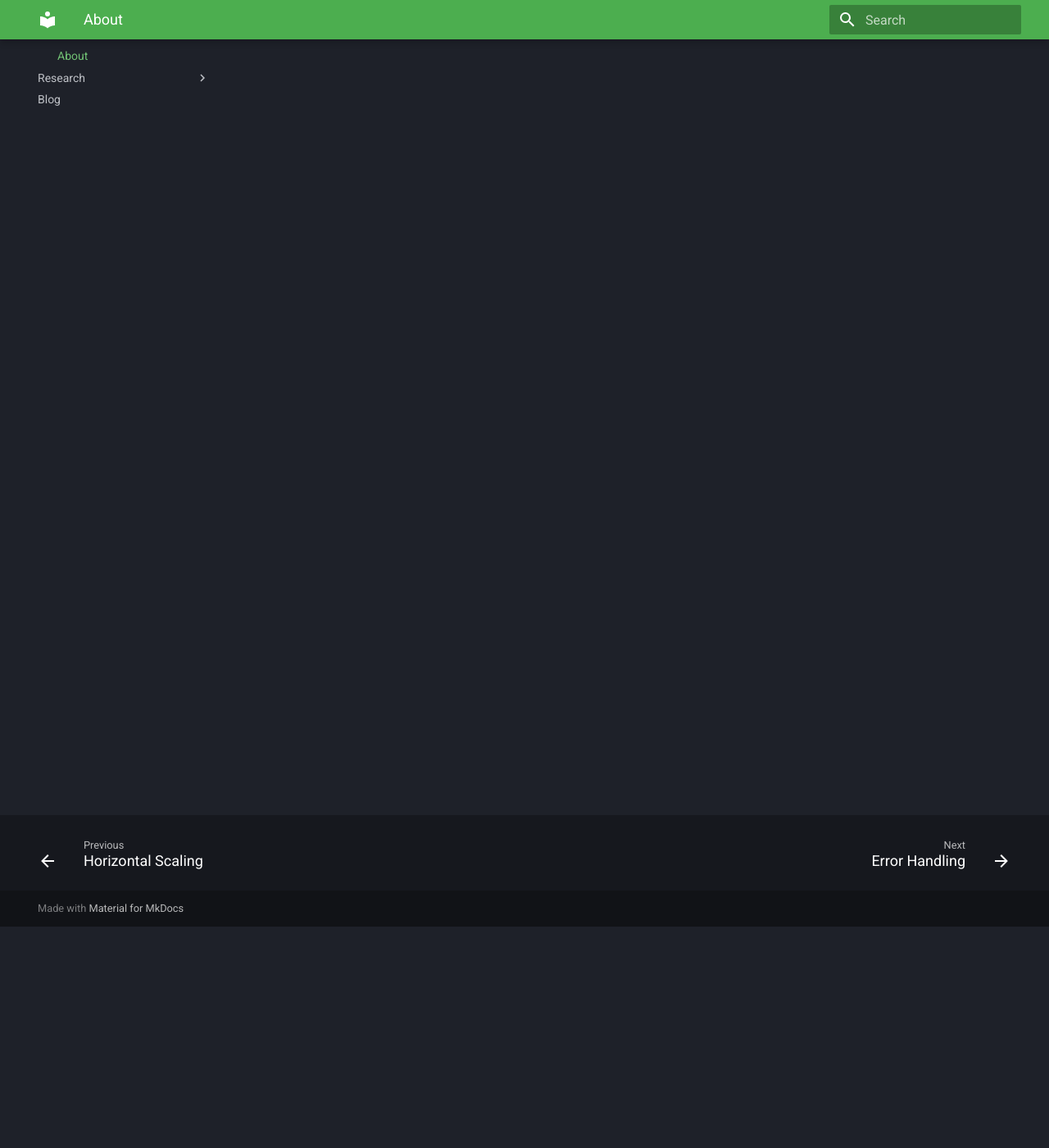
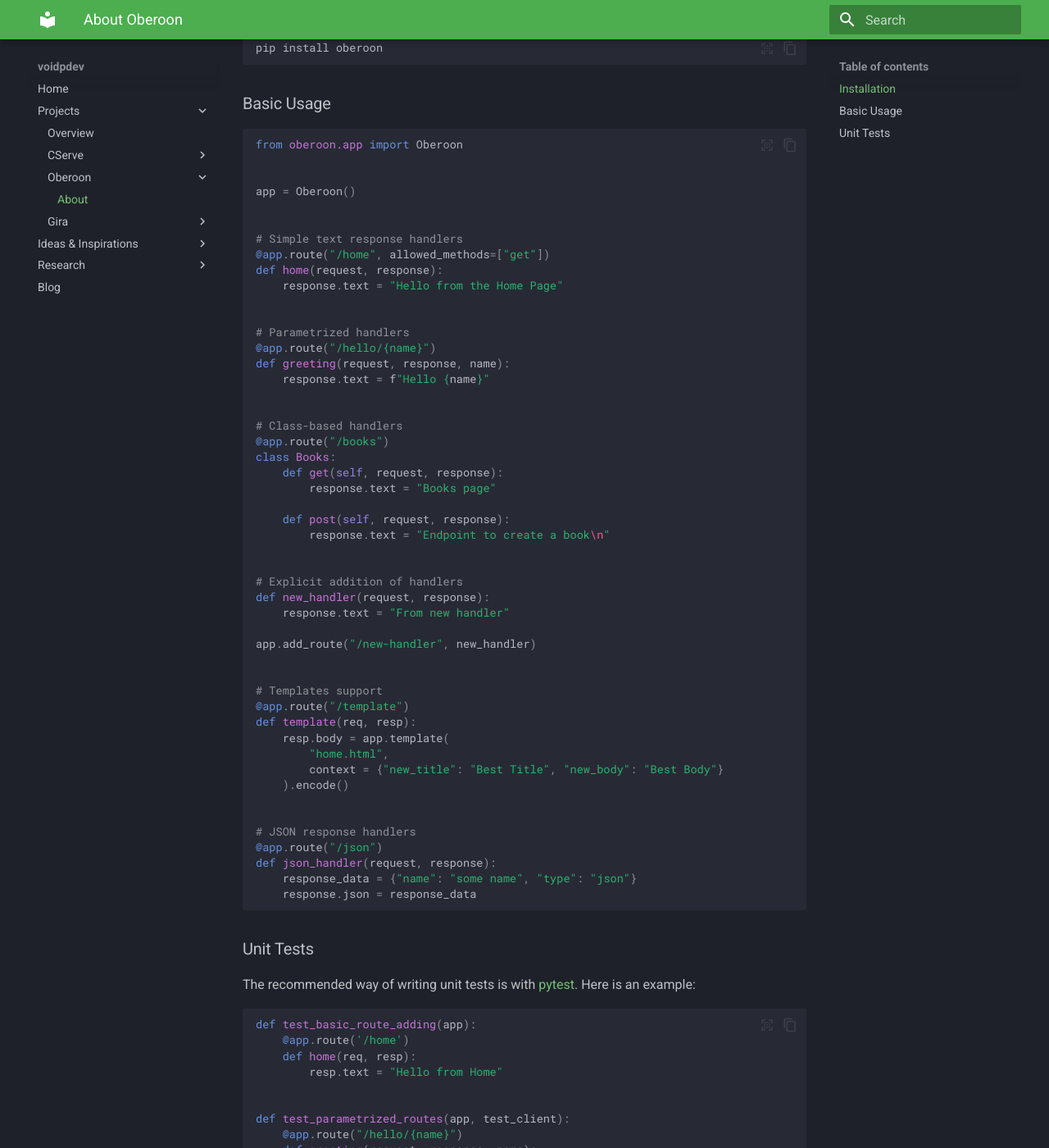
Before and after one commit to Samandar-Komilov/voidpdev, an MkDocs documentation site: the page built from docs/projects/oberoon/oberoon.md, in a window 1280 px wide and 1400 px high, scrolled down 270 px. Shown: the whole window at 82% size. Built offline with MkDocs 1.6.1 and Material for MkDocs 9.7.7, drawn with Linux system fonts in a browser that asks for light colours; some of the changed text lies outside the part shown.

Commit message:
fix: nav structure, add ideas nav

````diff
--- a/docs/projects/oberoon/oberoon.md
+++ b/docs/projects/oberoon/oberoon.md
@@ -1 +1,100 @@
-# Oberoon - Python WSGI Framework
+---
+title: "About Oberoon"
+description: "About the oberoon project"
+date: 2024-07-07
+
+---
+
+
+Oberoon is a WSGI framework for Python, written for mainly learning purposes. Can be used with any WSGI server such as Gunicorn.
+
+### Installation
+
+```bash
+pip install oberoon
+```
+
+
+### Basic Usage
+
+```python
+from oberoon.app import Oberoon
+
+
+app = Oberoon()
+
+
+# Simple text response handlers
+@app.route("/home", allowed_methods=["get"])
+def home(request, response):
+    response.text = "Hello from the Home Page"
+
+
+# Parametrized handlers
+@app.route("/hello/{name}")
+def greeting(request, response, name):
+    response.text = f"Hello {name}"
+
+
+# Class-based handlers
+@app.route("/books")
+class Books:
+    def get(self, request, response):
+        response.text = "Books page"
+
+    def post(self, request, response):
+        response.text = "Endpoint to create a book\n"
+
+
+# Explicit addition of handlers
+def new_handler(request, response):
+    response.text = "From new handler"
+
+app.add_route("/new-handler", new_handler)
+
+
+# Templates support
+@app.route("/template")
+def template(req, resp):
+    resp.body = app.template(
+        "home.html",
+        context = {"new_title": "Best Title", "new_body": "Best Body"}
+    ).encode()
+
+
+# JSON response handlers
+@app.route("/json")
+def json_handler(request, response):
+    response_data = {"name": "some name", "type": "json"}
+    response.json = response_data
+```
+
+### Unit Tests
+
+The recommended way of writing unit tests is with [pytest](https://docs.pytest.org/en/stable/). Here is an example:
+
+```python
+def test_basic_route_adding(app):
+    @app.route('/home')
+    def home(req, resp):
+        resp.text = "Hello from Home"
+
+
+def test_parametrized_routes(app, test_client):
+    @app.route("/hello/{name}")
+    def greeting(request, response, name):
+        response.text = f"Hello {name}"
+
+    assert test_client.get("http://testserver/hello/Sam").text == "Hello Sam"
+
+
+def test_class_based_get(app, test_client):
+    @app.route("/books")
+    class Books:
+        def get(self, request, response):
+            response.text = "Books page"
+
+    response = test_client.get("http://testserver/books")
+    assert response.text == "Books page"
+    assert response.status_code == 200
+```
--- a/mkdocs.yml
+++ b/mkdocs.yml
@@ -23,22 +23,19 @@
   - Home: index.md
   - Projects:
       - Overview: projects/overview.md
-      - Nginx Clone:
-        - About: projects/nginx_clone/nginx_clone.md
-        - Journey: projects/nginx_clone/journey.md
-      - URL Shortener:
-        - About: projects/url_shortener/url_shortener.md
-        - In-memory Service: projects/url_shortener/v1.md
-        - DB Persistency: projects/url_shortener/v2.md
-        - Shortcode Generation: projects/url_shortener/v3.md
-        - Caching: projects/url_shortener/v4.md
-        - Rate Limiting: projects/url_shortener/v5.md
-        - Analytics: projects/url_shortener/v6.md
-        - Vertical Scaling: projects/url_shortener/v7.md
-        - Horizontal Scaling: projects/url_shortener/v8.md
-      - WSGI Framework:
+      - CServe:
+        - About: projects/cserve/cserve.md
+        - Journey: projects/cserve/journey.md
+      - Oberoon:
         - About: projects/oberoon/oberoon.md
+      - Gira:
+        - About: projects/gira/gira.md
+  - Ideas & Inspirations:
+    - Traefik - cloud native modern web server: ideas/traefik/traefik.md
+    - JPRQ - reverse proxy: ideas/jprq/jprq.md
   - Research:
+    - System Design:
+      - URL Shortener: research/system_design/url_shortener.md
     - C Patterns:
       - Error Handling: research/c_patterns/error_handling.md
       - Memory Management: research/c_patterns/memory_management.md
````
Also changed, not shown: docs/projects/cserve/cserve.md (renamed from docs/projects/nginx_clone/nginx_clone.md, +2 -4 lines), docs/projects/cserve/journey.md (renamed from docs/projects/nginx_clone/journey.md, +1 -3 lines), docs/projects/gira/gira.md (added, +6 -0 lines), docs/projects/overview.md (+3 -3 lines), docs/projects/url_shortener/v1.md (deleted, +0 -14 lines), docs/projects/url_shortener/v2.md (deleted, +0 -8 lines), docs/projects/url_shortener/v3.md (deleted, +0 -8 lines), docs/projects/url_shortener/v4.md (deleted, +0 -8 lines), docs/projects/url_shortener/v5.md (deleted, +0 -8 lines), docs/projects/url_shortener/v6.md (deleted, +0 -8 lines), docs/projects/url_shortener/v7.md (deleted, +0 -8 lines), docs/projects/url_shortener/v8.md (deleted, +0 -8 lines), docs/ideas/jprq/jprq.md (added), docs/ideas/traefik/traefik.md (added), 1 more files.
